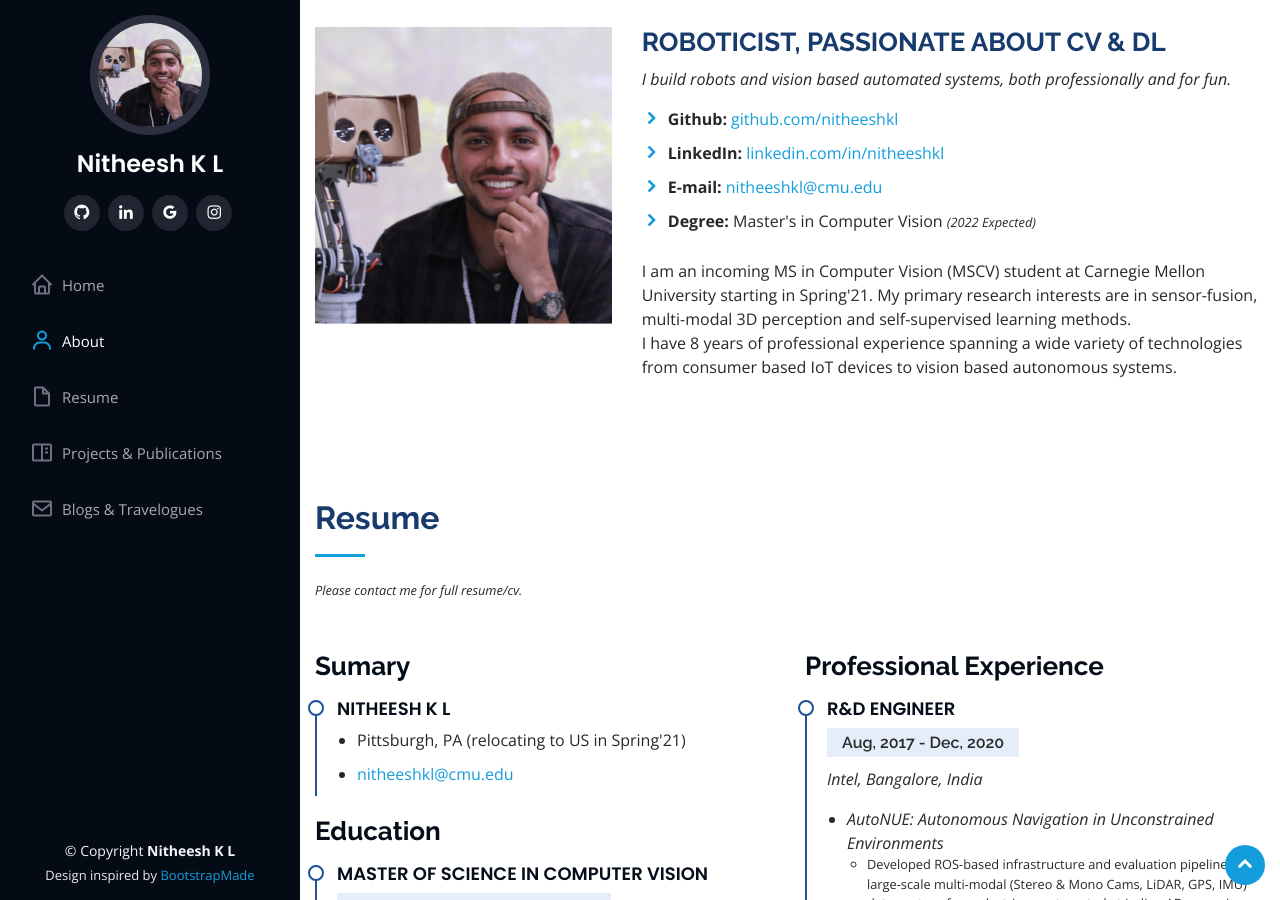
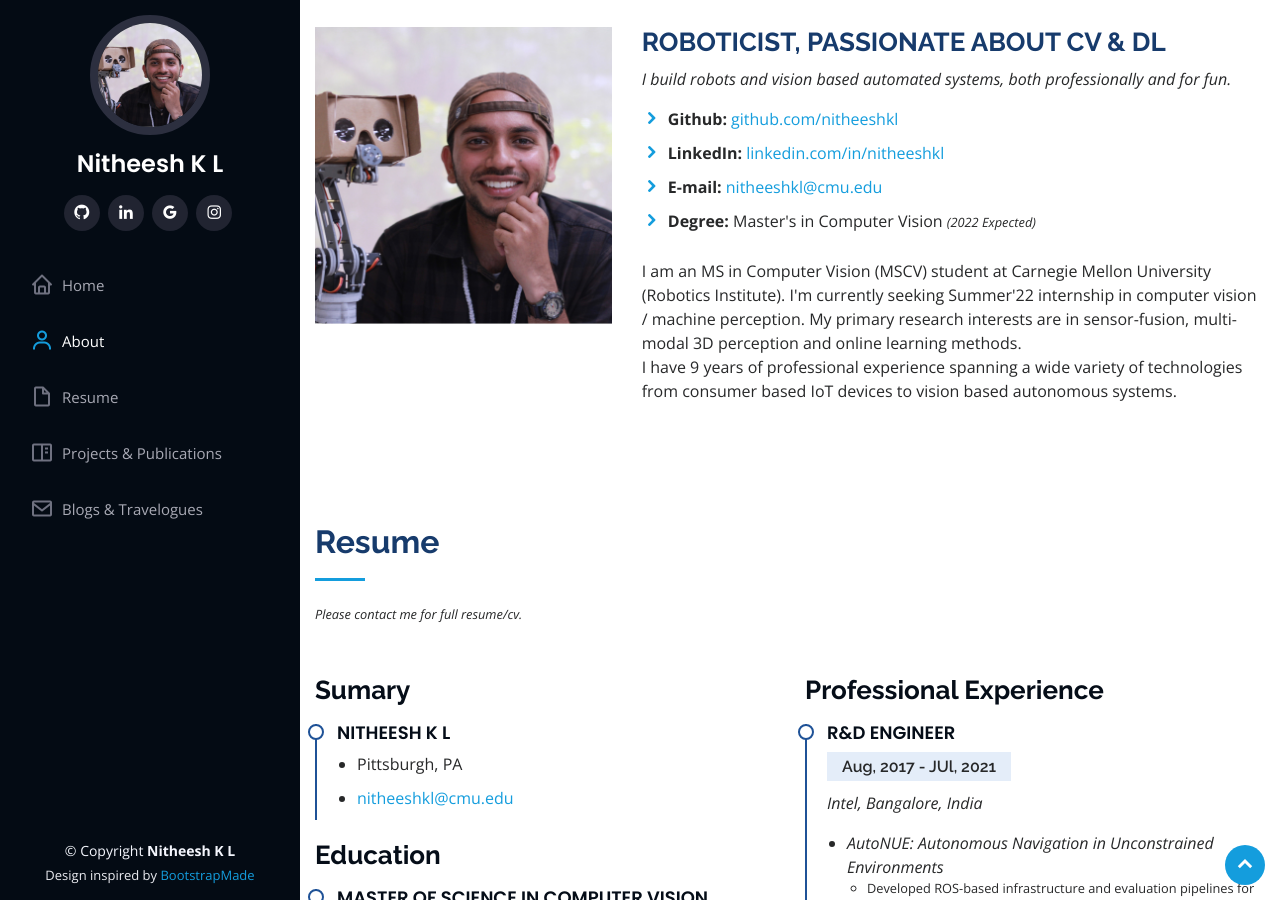
Before and after one commit to nitheeshkl/nitheeshkl.github.io, a Jekyll site: the page index.html, which Jekyll copies as it is, in a window 1280 px wide and 900 px high, scrolled down 1041 px. Built offline with Jekyll 4.4.1, drawn with Linux system fonts in a browser that asks for light colours; some of the changed text lies outside the part shown.

Commit message:
update webpage to internship search

```diff
--- a/index.html
+++ b/index.html
@@ -62,7 +62,7 @@
           <li><a href="#resume"><i class="bx bx-file-blank"></i> <span>Resume</span></a></li>
           <li><a href="#portfolio"><i class="bx bx-book-content"></i> Projects &amp; Publications</a></li>
           <!-- <li><a href="#services"><i class="bx bx-server"></i> Services</a></li> -->
-          <li><a href="https://nitheeshkl.in/blogs.html"><i class="bx bx-envelope"></i> Blogs &amp; Travelogues</a></li>
+          <li><a href="https://nitheeshkl.me/blogs.html"><i class="bx bx-envelope"></i> Blogs &amp; Travelogues</a></li>
 
         </ul>
       </nav><!-- .nav-menu -->
@@ -121,12 +121,13 @@
               -->
             </div>
             <p>
-              I am an incoming MS in Computer Vision (MSCV) student at Carnegie
-              Mellon University starting in Spring'21. My primary research
-              interests are in sensor-fusion, multi-modal 3D perception and
-              self-supervised learning methods.
+              I am an MS in Computer Vision (MSCV) student at Carnegie Mellon
+              University (Robotics Institute). I'm currently seeking Summer'22
+              internship in computer vision / machine perception.  My primary
+              research interests are in sensor-fusion, multi-modal 3D perception
+              and online learning methods.
               <br/>
-              I have 8 years of professional experience spanning a wide variety
+              I have 9 years of professional experience spanning a wide variety
               of technologies from consumer based IoT devices to vision based
               autonomous systems.
             </p>
@@ -281,7 +282,7 @@
                 </em></p>
               -->
               <ul>
-                <li>Pittsburgh, PA (relocating to US in Spring'21)</li>
+                <li>Pittsburgh, PA</li>
                 <!-- <li>(123) 456-7891</li> -->
                 <li><a href="mailto:nitheeshkl@cmu.edu">nitheeshkl@cmu.edu</a></li>
               </ul>
@@ -293,7 +294,6 @@
               <h5>Feb, 2021 - May, 2022 (expected)</h5>
               <p><em>Robotics Institute, School of Computer Science, Carnegie
                   Mellon University</em></br><small> Pittsburgh, USA</small></p>
-              <p>Starting in Spring'21.</p>
             </div>
             <div class="resume-item">
               <h4>Bachelor of Engineering in Computer Science</h4>
@@ -311,7 +311,7 @@
             <h3 class="resume-title">Professional Experience</h3>
             <div class="resume-item">
               <h4>R&amp;D Engineer</h4>
-              <h5>Aug, 2017 - Dec, 2020</h5>
+              <h5>Aug, 2017 - JUl, 2021</h5>
               <p><em>Intel, Bangalore, India </em></p>
               <ul>
                 <li><em>AutoNUE: Autonomous Navigation in Unconstrained Environments</em>
```
